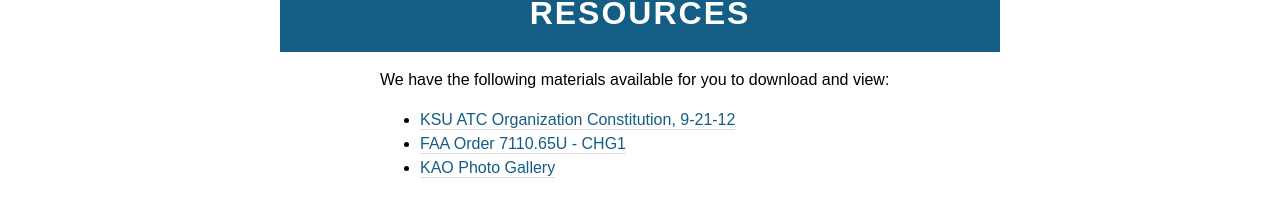
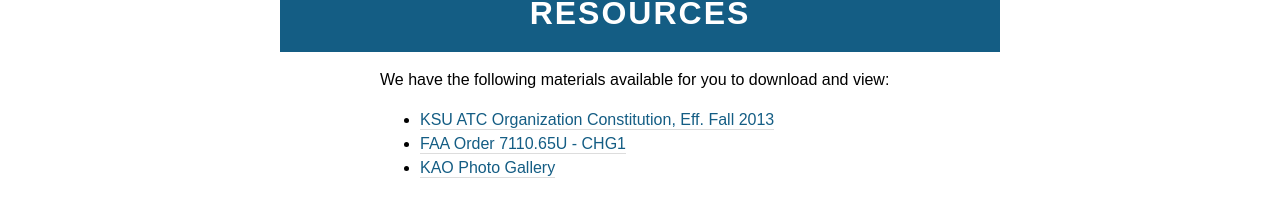
Before and after one commit to tbliss1/kentstateatc.github.com, a Jekyll site: the page built from resources/index.md, in a window 1280 px wide. Shown: the part 536-753 px from the top of the page. Built offline with Jekyll 4.4.1, drawn with Linux system fonts in a browser that asks for light colours; Markdown is read by kramdown in place of the engine named in the settings.

Commit message:
Update index.md
updated to NEW motherfucking constitution-age.

```diff
--- a/resources/index.md
+++ b/resources/index.md
@@ -6,6 +6,6 @@ title: Resources
 
 We have the following materials available for you to download and view:
 
-- [KSU ATC Organization Constitution, 9-21-12](https://www.dropbox.com/s/4imwwu1k07io1bc/Constitution%20-%20Kent%20ATC%20Organization%2C%209-21-12.pdf)
+- [KSU ATC Organization Constitution, Eff. Fall 2013](https://www.dropbox.com/s/2aj0os6a3bd7kjm/KAO%20Constitution%20-%20Eff.%20Fall%202013.pdf)
 - [FAA Order 7110.65U - CHG1](https://www.dropbox.com/s/8gcp0mlp437e3sg/1.%207110.65U%20CHG1.pdf)
 - [KAO Photo Gallery](https://www.dropbox.com/sh/1m777hffgbgxd9l/KRQyGKrBGy)
```
